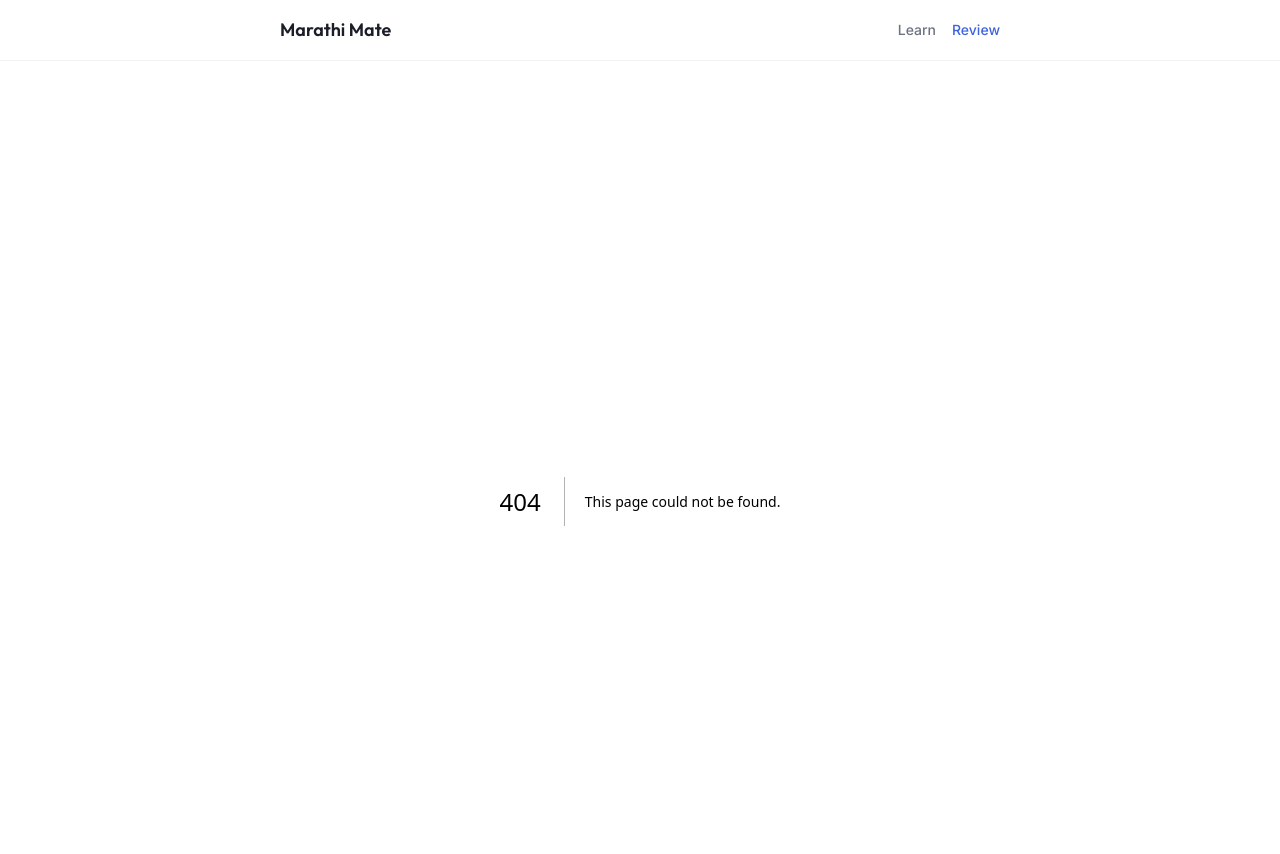
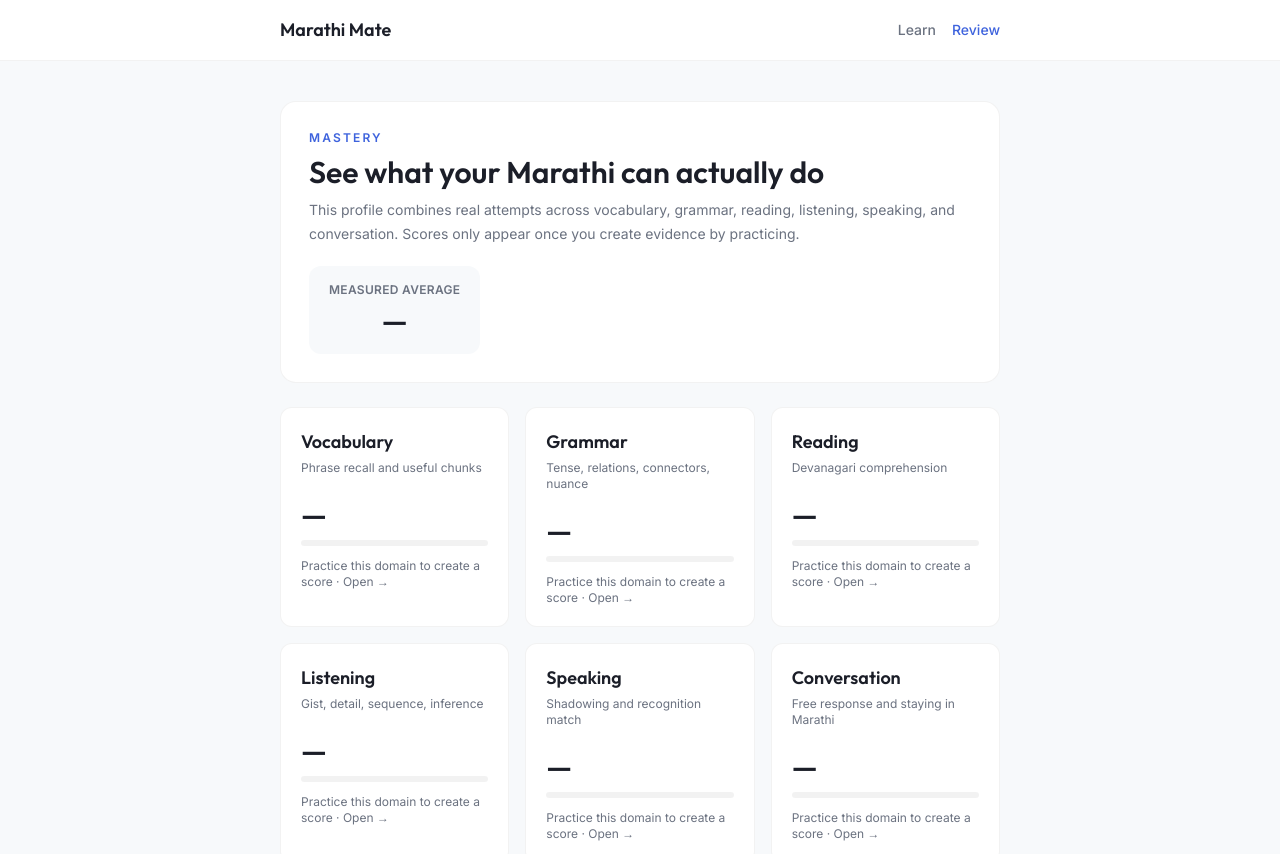
Before and after one commit to sushan5140/Raghay, a Next.js app: page /mastery in a window 1280 px wide. Before the commit this address had no page. Shown: the top 854 px of the page. Built offline with nearby package versions, Linux system fonts and the light colour scheme.

Commit message:
Add mastery dashboard route

```diff
--- /dev/null
+++ b/app/mastery/page.tsx
@@ -0,0 +1,5 @@
+import MasteryDashboard from "@/components/MasteryDashboard";
+
+export default function MasteryPage() {
+  return <MasteryDashboard />;
+}
```
